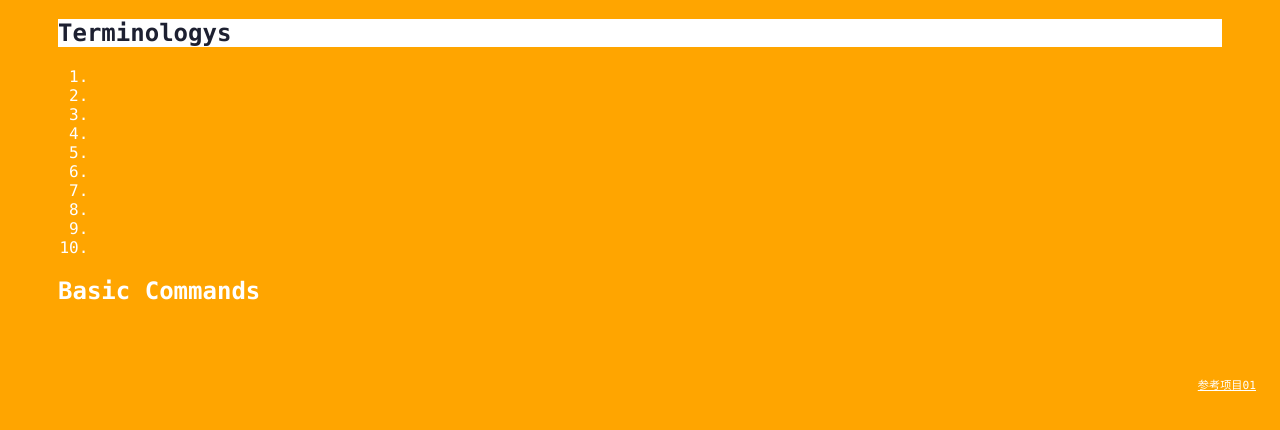
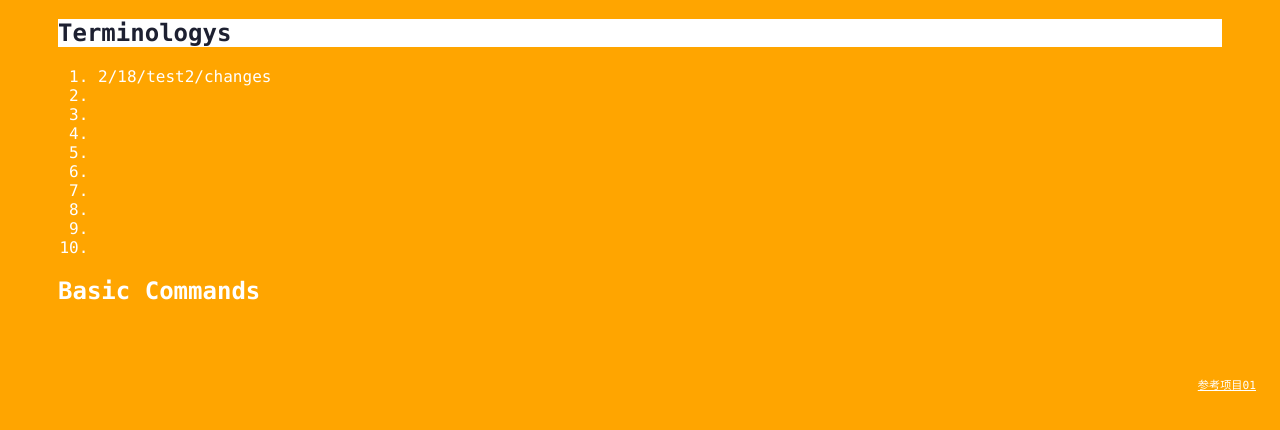
Before and after one commit to sanhuonb/git_learning, a plain HTML site: page index.html in a window 1280 px wide. Both pictures are taken after a click on the element "Terminologys". Shown: the part 226-656 px from the top of the page. Drawn offline with Linux system fonts and the light colour scheme.

Commit message:
Add test2 changes

```diff
--- a/index.html
+++ b/index.html
@@ -14,7 +14,7 @@
         <div class="accordion"><h1>Terminologys</h1></div>
             <div class="panel">
                 <ol>
-                    <li></li>
+                    <li>2/18/test2/changes</li>
                     <li></li>
                     <li></li>
                     <li></li>
```
